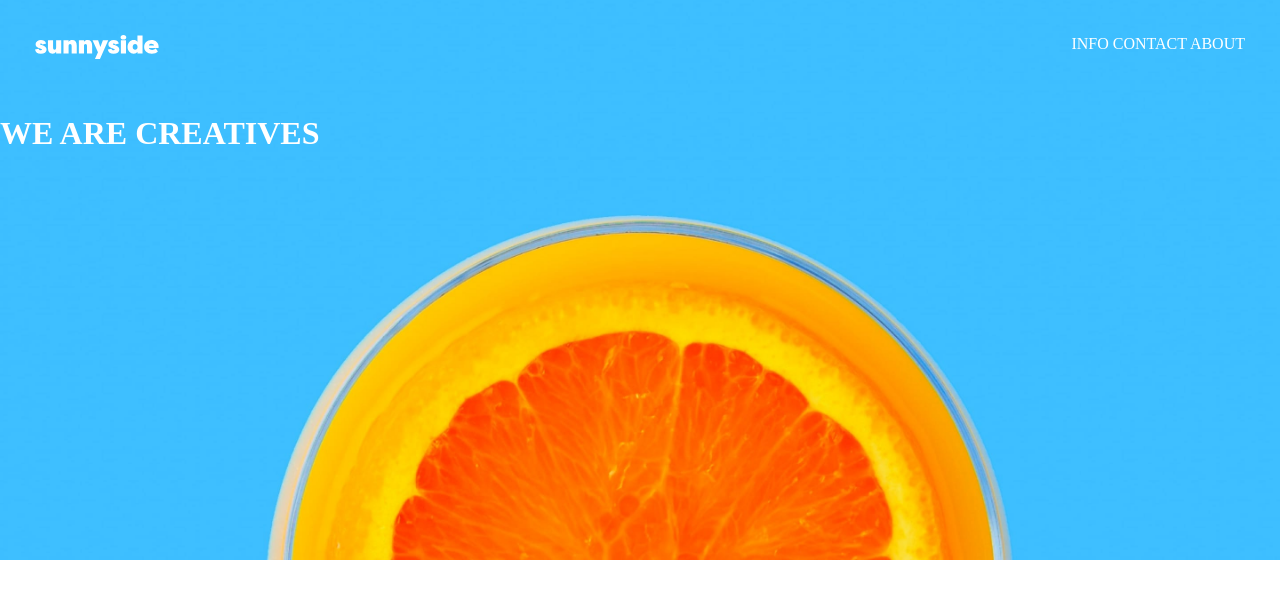
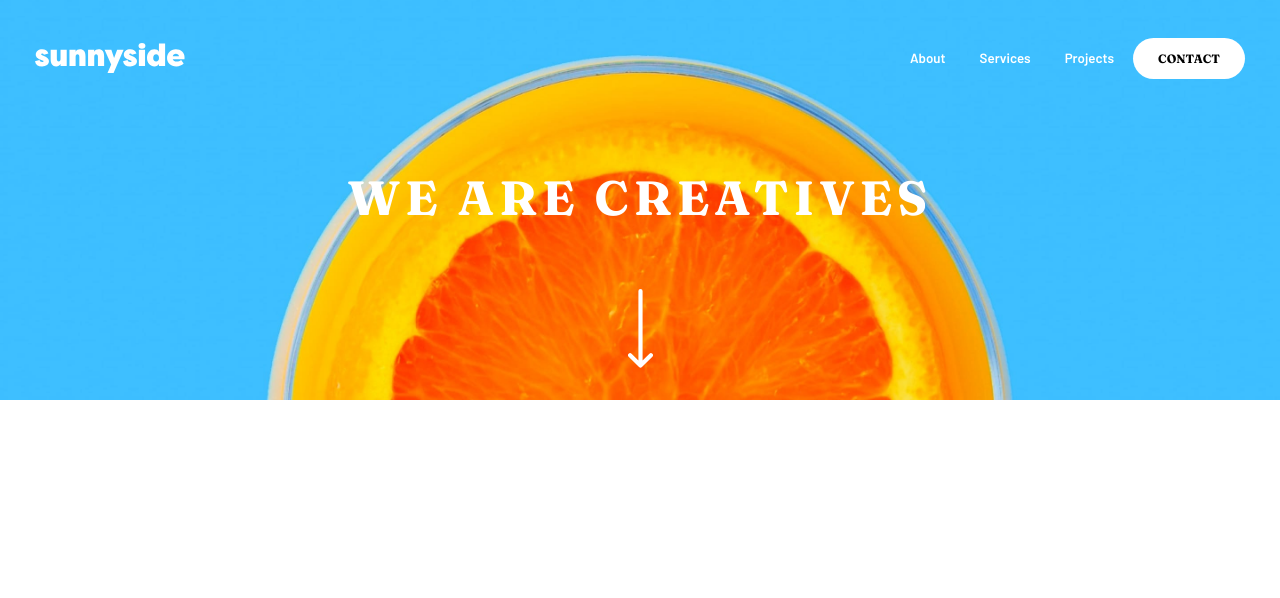
Before and after one commit to migsilva89/SunnysideAgency-Responsive, a plain HTML site: page index.html in a window 1280 px wide. Drawn offline with Linux system fonts and the light colour scheme.

Commit message:
header section DONE!

```diff
--- a/index.html
+++ b/index.html
@@ -13,12 +13,25 @@
         <div class="hero-content">
 
           <nav id="nav-bar">
-            <img src="./images/logo.svg" alt="sunny-side-logo">
-            <div>INFO CONTACT ABOUT</div>
+            <img id="logo" src="./images/logo.svg" alt="sunny-side-logo">
+            <div>
+              <button id="button">
+                About
+              </button>
+              <button id="button">
+                Services
+              </button>
+              <button id="button">
+                Projects
+              </button>
+              <button id="contact-button">
+                Contact
+              </button>
+            </div>
           </nav>
 
-          <h1>WE ARE CREATIVES</h1>
-
+          <h1 id="title">WE ARE CREATIVES</h1>
+          <img src="./images/icon-arrow-down.svg" alt="arrow down" id="arrow">
         </div>
 
     </header>
--- a/style.css
+++ b/style.css
@@ -1,3 +1,4 @@
+@import url("https://fonts.googleapis.com/css2?family=Barlow:wght@600&family=Fraunces:wght@700;900&display=swap");
 :root {
     --soft-red: hsl(7, 99%, 70%);
     --very-dark-grayish-blue: hsl(213, 9%, 39%);
@@ -11,6 +12,8 @@
     --white: hsl(0, 0%, 100%);
 }
 
+
+
 body, html {
     height: 100%;
     width: 100%;
@@ -20,15 +23,24 @@ body, html {
     max-width: 1440px;
 }
 
+
 #hero-section {
     background-image: url(../images/desktop/image-header.jpg);
     background-repeat: no-repeat;
     background-size: cover;
     background-position: bottom;
-    min-height: 70vh;
+    min-height: 50vh;
     color: white;
 }
-s
+
+#title {
+    font-family: 'Fraunces', serif;
+    text-align: center;
+    font-size:3rem;
+    letter-spacing: 5px;
+    padding-top:20px;
+}
+
 header {
     display: block;
 }
@@ -37,4 +49,36 @@ header {
     display:flex;
     justify-content: space-between;
     padding: 35px;
+    align-items: center;
 }
+
+#arrow {
+    display: block;
+    margin:auto;
+    width: 25px;
+    padding-top:30px;
+}
+
+#logo {
+    width:150px;
+}
+
+#button {
+    background:none;
+    border:none;
+    color:white;
+    padding:15px;
+    font-family: 'Barlow', serif;
+    font-weight: lighter;
+}
+
+#contact-button {
+    background:white;
+    border:none;
+    border-radius: 25px;
+    color:black;
+    padding:13px 25px 13px 25px;
+    font-family: 'Fraunces', serif;
+    text-transform: uppercase;
+    font-size:12px;
+}
```
